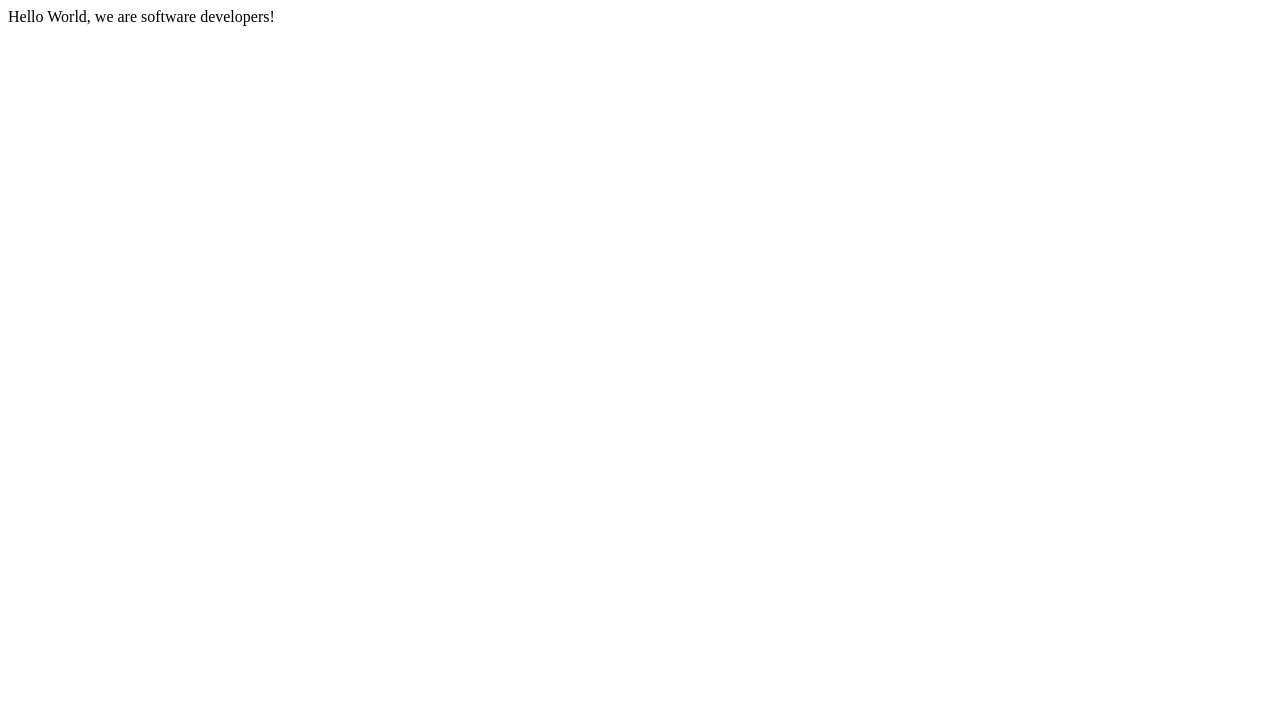
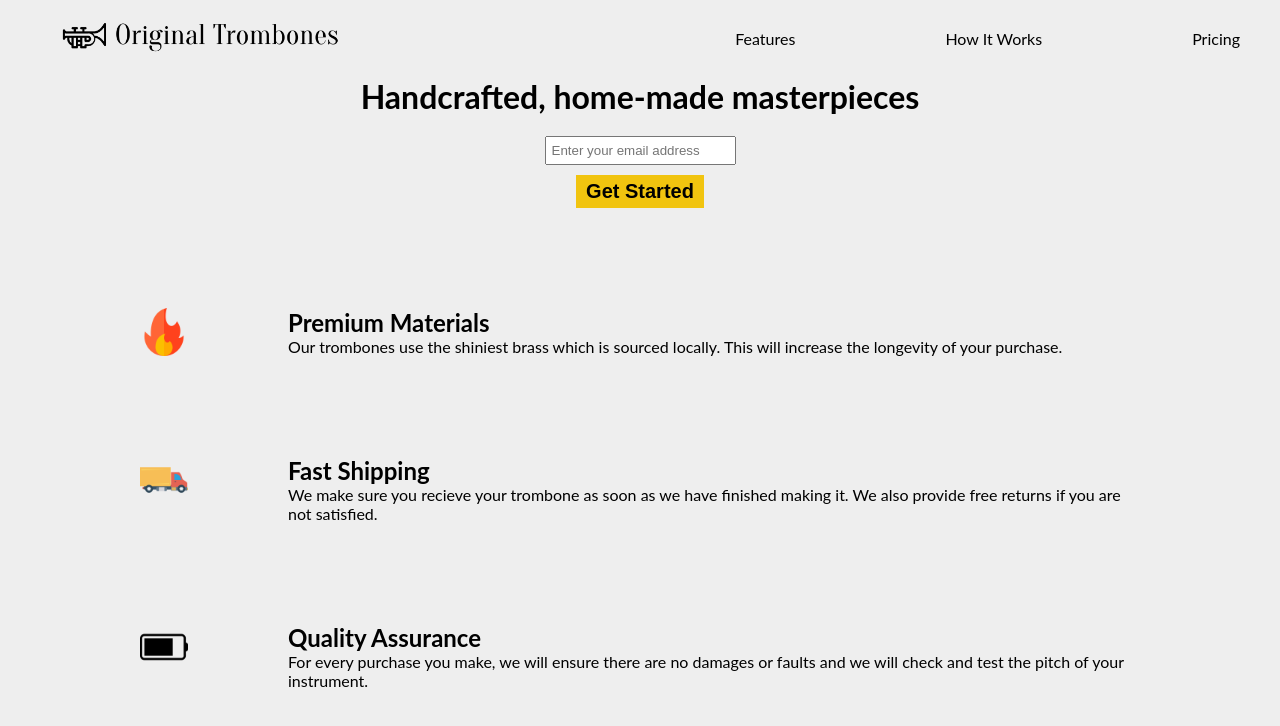
Before and after one commit to ahmedwagih96/microverse_trial, a plain HTML site: page index.html in a window 1280 px wide. Drawn offline with Linux system fonts and the light colour scheme.

Commit message:
added the first 3 features

```diff
--- a/css/style.css
+++ b/css/style.css
@@ -0,0 +1,84 @@
+* {
+  box-sizing: border-box;
+  margin: 0;
+  padding: 0;
+}
+
+body {
+  background-color: #eee;
+  padding: 0px 40px;
+  font-family: "Lato", sans-serif;
+}
+
+header {
+  display: flex;
+  justify-content: space-between;
+  align-items: center;
+  padding: 20px 0;
+  position: sticky;
+  top: 0;
+  background-color: #eee;
+}
+
+header .logo {
+  width: 300px;
+}
+
+header .logo img {
+  max-width: 100%;
+}
+
+header nav ul {
+  list-style: none;
+  display: flex;
+  gap: 150px;
+}
+header nav ul a {
+  text-decoration: none;
+  color: inherit;
+}
+header nav ul li {
+  text-transform: capitalize;
+}
+
+main h1 {
+  text-align: center;
+}
+
+form.subscribe {
+  margin-top: 20px;
+  display: flex;
+  flex-direction: column;
+  align-items: center;
+  gap: 10px;
+}
+
+form.subscribe input {
+  padding: 5px;
+}
+
+form button {
+  width: fit-content;
+  padding: 5px 10px;
+  font-weight: bold;
+  background-color: #f1c40f;
+  border: none;
+  font-size: 20px;
+}
+.features {
+  display: flex;
+  gap: 100px;
+  flex-direction: column;
+  max-width: 1000px;
+  margin: 100px auto;
+}
+
+.features .feature {
+  display: flex;
+  gap: 100px;
+}
+
+.feature img {
+  max-width: 48px;
+  max-height: 48px;
+}
--- a/index.html
+++ b/index.html
@@ -7,7 +7,72 @@
   </head>
 
   <body>
-    Hello World, we are software developers!
+    <body>
+    <header id="header">
+      <div class="logo">
+        <img src="./imgs/logo.png" alt="Logo" />
+      </div>
+      <nav>
+        <ul>
+          <a href="#features">
+            <li>Features</li>
+          </a>
+          <a href="#how">
+            <li>How it works</li>
+          </a>
+          <a href="#pricing">
+            <li>Pricing</li>
+          </a>
+        </ul>
+      </nav>
+    </header>
+    <main>
+      <h1>Handcrafted, home-made masterpieces</h1>
+      <section>
+        <form class="subscribe">
+          <input type="text" placeholder="Enter your email address" />
+          <button>Get Started</button>
+        </form>
+      </section>
+
+      <section id="features">
+        <div class="features">
+          <div class="feature">
+            <img src="./imgs/fire.png" alt="feature" />
+            <div class="info">
+              <h2>Premium Materials</h2>
+              <p>
+                Our trombones use the shiniest brass which is sourced locally.
+                This will increase the longevity of your purchase.
+              </p>
+            </div>
+          </div>
+          <div class="feature">
+            <img src="./imgs/truck.png" alt="feature" />
+            <div class="info">
+              <h2>Fast Shipping</h2>
+              <p>
+                We make sure you recieve your trombone as soon as we have
+                finished making it. We also provide free returns if you are not
+                satisfied.
+              </p>
+            </div>
+          </div>
+          <div class="feature">
+            <img src="./imgs/battery.png" alt="feature" />
+            <div class="info">
+              <h2>Quality Assurance</h2>
+              <p>
+                For every purchase you make, we will ensure there are no damages
+                or faults and we will check and test the pitch of your
+                instrument.
+              </p>
+            </div>
+          </div>
+        </div>
+      </section>
+    </main>
+
     <script src="https://cdn.freecodecamp.org/testable-projects-fcc/v1/bundle.js"></script>
 
     <!--
```
Also changed, not shown: imgs/battery.png (added), imgs/fire.png (added), imgs/logo.png (added), imgs/truck.png (added).
